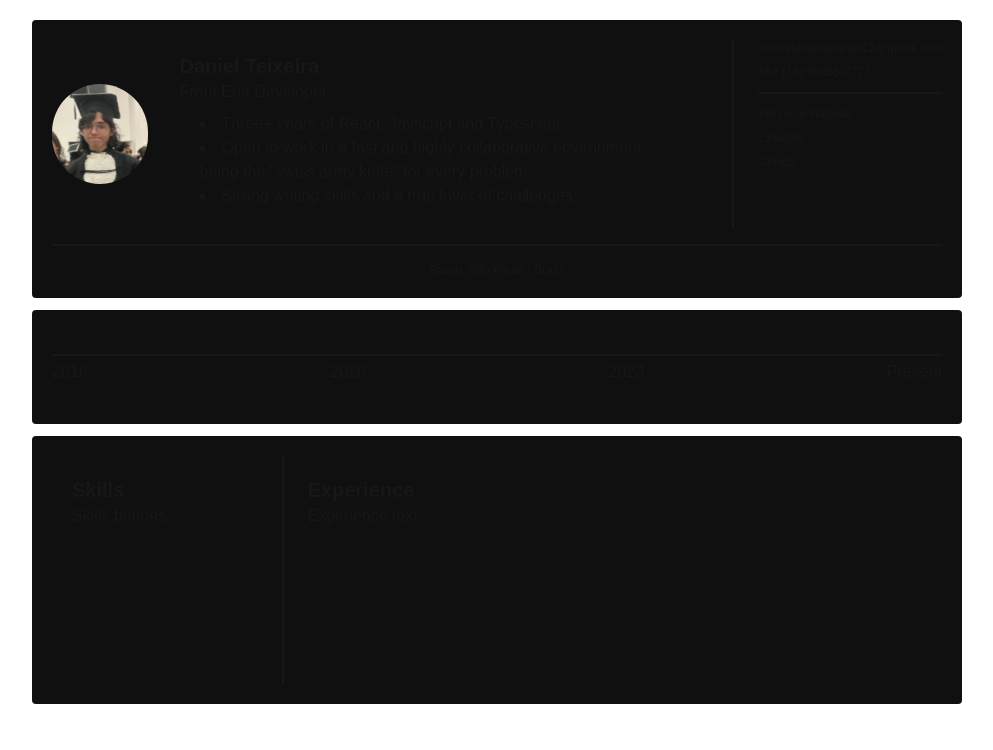
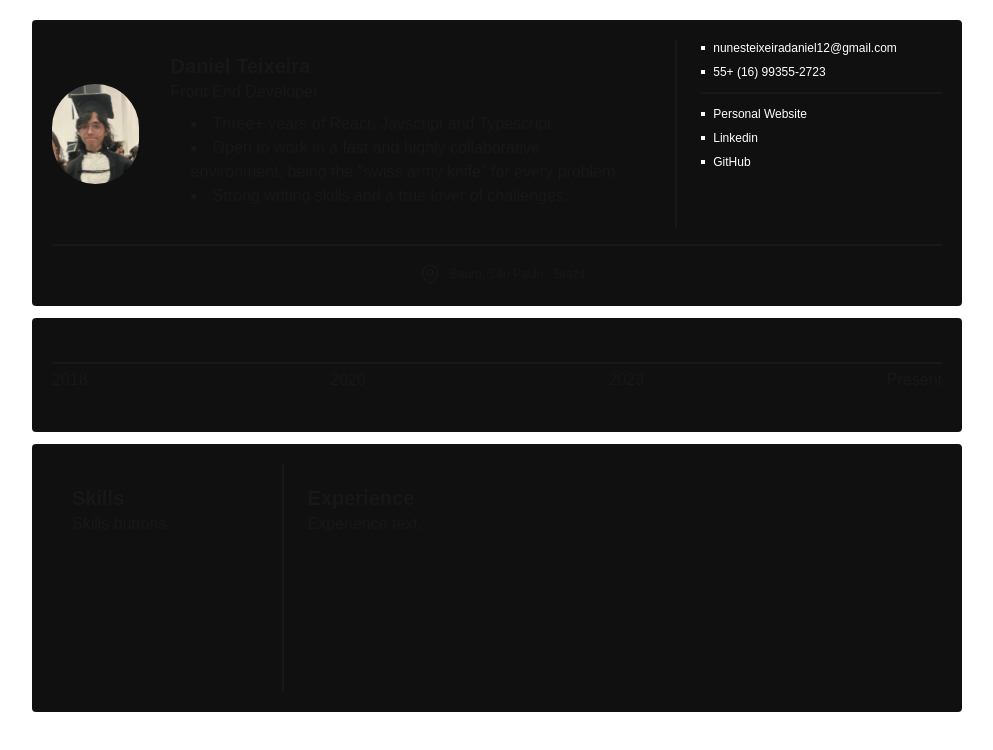
Before and after one commit to nobody-but-me/resume, a Next.js app: page / in a window 1280 px wide. Shown: the top 750 px of the page, without its empty margins (143-1136 px from the left). Built offline with nearby package versions, Linux system fonts and the light colour scheme.

Commit message:
Slighly style in lists and adding initial icons.

```diff
--- a/app/page.tsx
+++ b/app/page.tsx
@@ -2,6 +2,15 @@
 
 import picture from "../public/resume-picture.webp";
 
+
+function Dot({text}) {
+  return (
+    <div className="flex flex-row items-center">
+      <span className="h-1 w-1 border-2 border-solid border-white"></span>
+      <span className="mr-2 ml-2 text-white cursor-pointer hover:text-gray-400 transition-all">{text}</span>
+    </div>
+  );
+}
 
 function Header() {
   return (
@@ -16,24 +25,29 @@ function Header() {
 	    Front End Developer
 	  </p>
 	  <ul className="list-disc list-inside m-2 pl-3">
-	    <li>Three+ years of React, Javscript and Typescript;</li>
-	    <li>Open to work in a fast and highly collaborative environment, being the "swiss army knife" for every problem;</li>
-	    <li>Strong writing skills and a true lover of challenges;</li>
+	    <li>Three+ years of React, Javscript and Typescript.</li>
+	    <li>Open to work in a fast and highly collaborative environment, being the "swiss army knife" for every problem.</li>
+	    <li>Strong writing skills and a true lover of challenges.</li>
 	  </ul>
 	</section>
 	<div className="w-[1px] border-1 border-solid border-[--foreground] mr-1 ml-1 p-o"></div>
 
-	<div className="w-1/3 h-full flex flex-col gap-2 justify-start">
-	  <nav className="w-full text-xs">nunesteixeiradaniel12@gmail.com</nav>
-	  <nav className="w-full text-xs">55+ (16) 99355-2723</nav>
-	  <div className="h-[1px border-1 border-solid border-[--foreground] mb-1 mt-1 p-0"></div>
-	  <nav className="w-full text-xs">Personal Website</nav>
-	  <nav className="w-full text-xs">Linkedin</nav>
-	  <nav className="w-full text-xs">GitHub</nav>
-	</div>
+	<nav className="w-2/4 h-full flex flex-col gap-2 justify-start">
+	    <span className="w-full text-xs"><Dot text="nunesteixeiradaniel12@gmail.com"/></span>
+	    <span className="w-full text-xs"><Dot text="55+ (16) 99355-2723" /></span>
+	    <span className="h-[1px border-1 border-solid border-[--foreground] mb-1 mt-1 p-0"></span>
+	    <span className="w-full text-xs"><Dot text="Personal Website" /></span>
+	    <span className="w-full text-xs"><Dot text="Linkedin" /></span>
+	    <span className="w-full text-xs"><Dot text="GitHub" /></span>
+	</nav>
       </div>
       <div className="h-[1px  border-1 border-solid border-[--foreground] mb-1 mt-1 p-0"></div>
-      <nav className="w-full h-1/4 flex flex-row justify-center text-xs">Bauru, São Paulo - Brazil</nav>
+      <nav className="w-full h-1/4 flex flex-row justify-center items-center text-xs">
+        <svg xmlns="http://www.w3.org/2000/svg" fill="none" viewBox="0 0 24 24" strokeWidth={1.5} stroke="currentColor" className="size-6 ml-2 mr-2">
+	  <path strokeLinecap="round" strokeLinejoin="round" d="M15 10.5a3 3 0 1 1-6 0 3 3 0 0 1 6 0Z" />
+	  <path strokeLinecap="round" strokeLinejoin="round" d="M19.5 10.5c0 7.142-7.5 11.25-7.5 11.25S4.5 17.642 4.5 10.5a7.5 7.5 0 1 1 15 0Z" />
+	</svg>
+	Bauru, São Paulo - Brazil</nav>
     </section>
   );
 }
```
